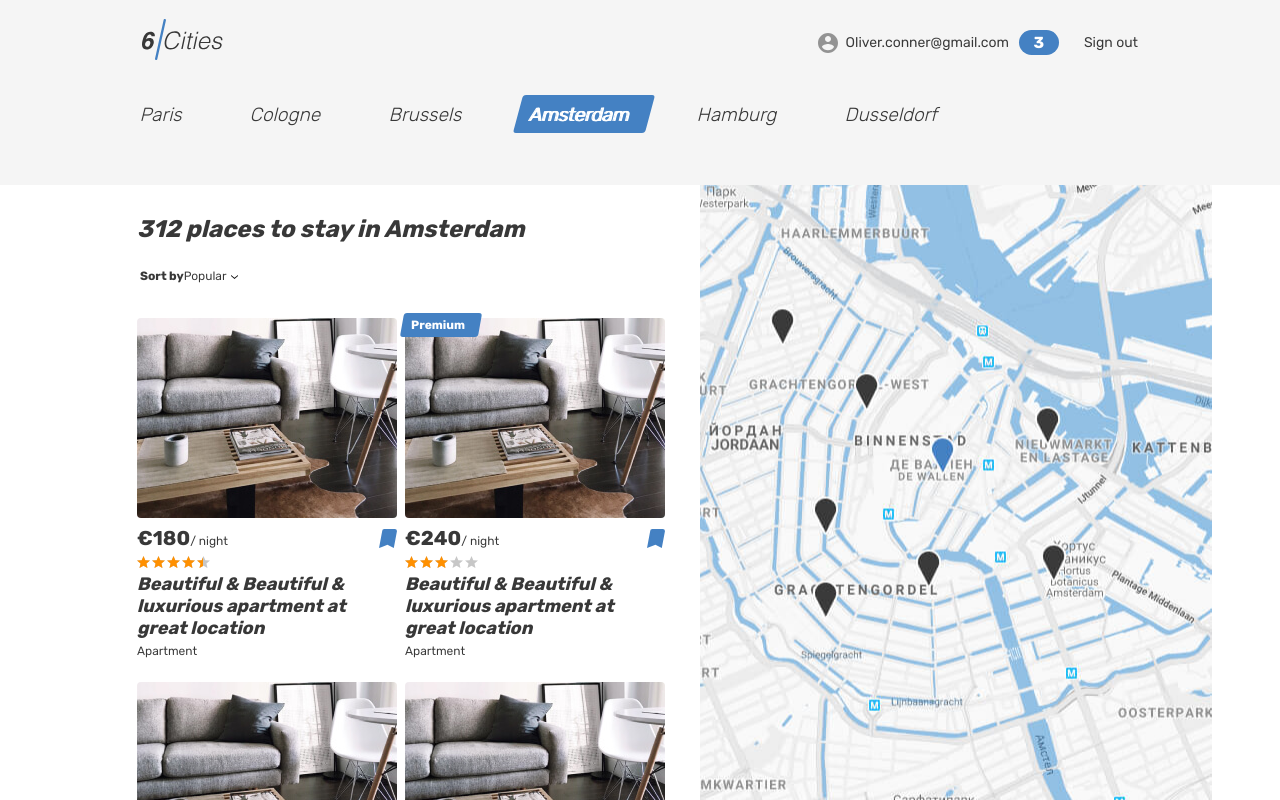
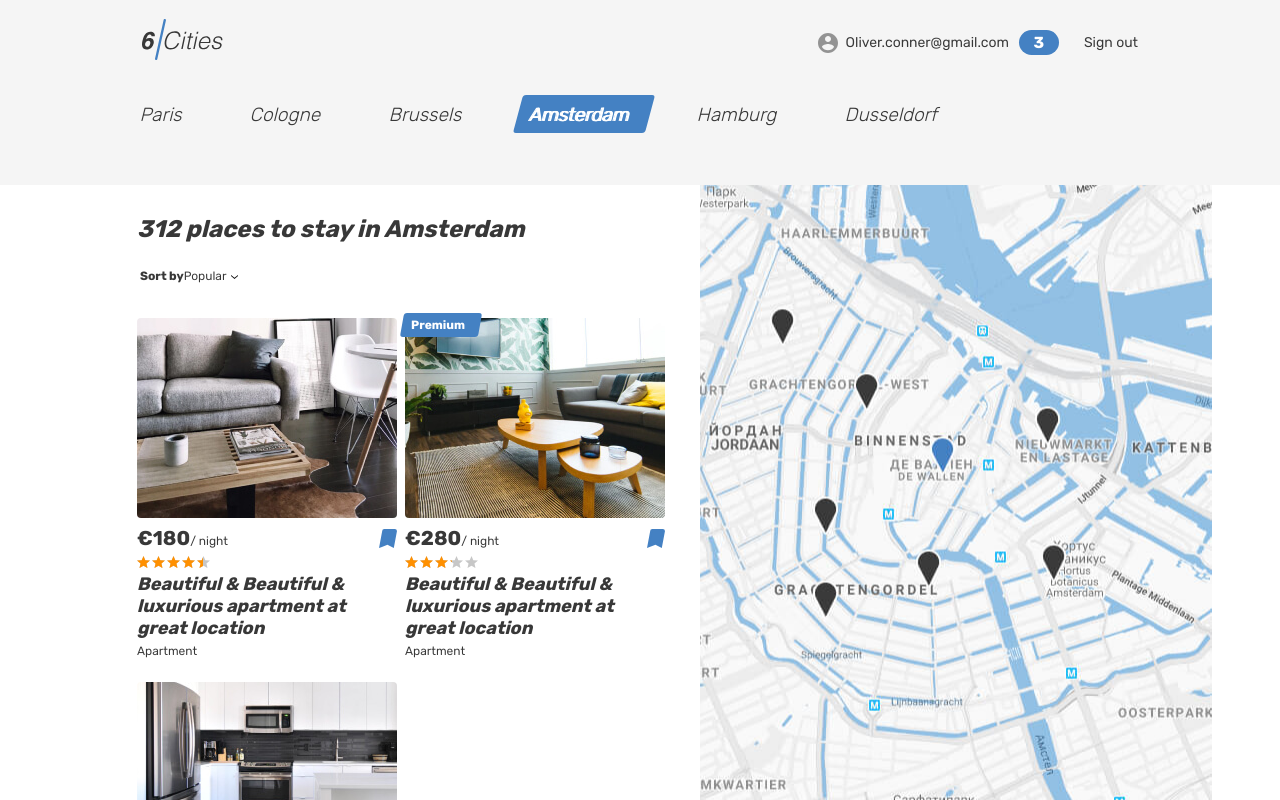
Before and after one commit to htmlacademy-react/2432063-six-cities-15, a React (Vite) app: page / in a window 1280 px wide. Built offline with nearby package versions, Linux system fonts and the light colour scheme.

Commit message:
исправиляет замечния

```diff
--- a/src/components/place-card-list.tsx
+++ b/src/components/place-card-list.tsx
@@ -3,19 +3,16 @@ import { OffersType } from '../types/types';
 
 type PlaceCardListProps = {
   offers: OffersType;
-  setCardHoverId(id: string | null): void;
+  setCardHoverId: (id: string | null) => void;
 }
 
 function PlaceCardList({ offers, setCardHoverId }: PlaceCardListProps): JSX.Element {
 
   return (
     <div className="cities__places-list places__list tabs__content">
-      {offers.map((offer) => {
-        const keyValue = offer.id;
-        return (
-          <PlaceCard key={keyValue} offerCard={offer} setCardHoverId={setCardHoverId}/>
-        );
-      })}
+      {offers.map((offer) => (
+        <PlaceCard key={offer.id} offerCard={offer} setCardHoverId={setCardHoverId}/>
+      ))}
     </div>
   );
 }
--- a/src/components/place-card.tsx
+++ b/src/components/place-card.tsx
@@ -18,9 +18,9 @@ function Premium(): JSX.Element {
 }
 
 function PlaceCard({offerCard, setCardHoverId}: PlaceCardProps): JSX.Element {
-  const {isPremium, previewImage, cardPrice, cardRating, cardDescription, cardType, id, isFavorite } = offerCard;
+  const {isPremium, previewImage, price, rating, title, type, id, isFavorite } = offerCard;
   const [isFavoriteCard, setIsFavoriteCard] = useState(isFavorite);
-  const premium = isPremium > false ? Premium() : '';
+  const premium = isPremium && <Premium />;
 
   const handleMouseOver = () => {
     setCardHoverId(id);
@@ -41,7 +41,7 @@ function PlaceCard({offerCard, setCardHoverId}: PlaceCardProps): JSX.Element {
       <div className="place-card__info">
         <div className="place-card__price-wrapper">
           <div className="place-card__price">
-            <b className="place-card__price-value">&euro;{cardPrice}</b>
+            <b className="place-card__price-value">&euro;{price}</b>
             <span className="place-card__price-text">&#47;&nbsp;night</span>
           </div>
           <button onClick={() => setIsFavoriteCard(!isFavoriteCard)}
@@ -55,14 +55,14 @@ function PlaceCard({offerCard, setCardHoverId}: PlaceCardProps): JSX.Element {
         </div>
         <div className="place-card__rating rating">
           <div className="place-card__stars rating__stars">
-            <span style={{width: `${cardRating * 100 / 5 }%`}}></span>
+            <span style={{width: `${rating * 20 }%`}}></span>
             <span className="visually-hidden">Rating</span>
           </div>
         </div>
         <h2 className="place-card__name">
-          <Link to={`offer/${id}`}>Beautiful &amp; {cardDescription}</Link>
+          <Link to={`offer/${id}`}>Beautiful &amp; {title}</Link>
         </h2>
-        <p className="place-card__type">{cardType}</p>
+        <p className="place-card__type">{type}</p>
       </div>
     </article>
   );
--- a/src/components/reviews-form.tsx
+++ b/src/components/reviews-form.tsx
@@ -5,13 +5,13 @@ function ReviewsForm(): JSX.Element {
   const [comment, setComment] = useState('');
   const [rating, setRating] = useState('0');
 
-  function handleInputChange(evt: ChangeEvent<HTMLInputElement>) {
+  const handleInputChange = (evt: ChangeEvent<HTMLInputElement>) => {
     setRating(evt.target.value);
-  }
+  };
 
-  function handleTextAreaChange(evt: ChangeEvent<HTMLTextAreaElement>) {
+  const handleTextAreaChange = (evt: ChangeEvent<HTMLTextAreaElement>) => {
     setComment(evt.target.value);
-  }
+  };
 
   return (
     <form className="reviews__form form" action="#" method="post">
--- a/src/mocks/offers.ts
+++ b/src/mocks/offers.ts
@@ -4,134 +4,82 @@ import { OffersType } from '../types/types';
 export const offers: OffersType = [
   {
     id: '1',
-    cardPrice: 180,
-    previewImage: 'img/apartment-01.jpg',
-    cardImg: [
-      'img/apartment-01.jpg',
-      'img/apartment-02.jpg',
-      'img/apartment-03.jpg',
-    ],
+    title: 'Beautiful & luxurious apartment at great location',
+    type: 'Apartment',
+    price: 180,
+
+    isFavorite: true,
     isPremium: false,
-    isFavorite: true,
-    cardBookmarks: 'place-card__bookmark-button place-card__bookmark-button--active button',
-    cardRating: 4.5,
-    cardDescription: 'Beautiful & luxurious apartment at great location',
-    cardType: 'Apartment',
-    insideItem: [
+    rating: 4.5,
+    description: 'A quiet cozy and picturesque that hides behind a a river by the unique lightness of Amsterdam.',
+    bedrooms: 3,
+    goods: [
       'Wi-Fi',
       'Washing machine',
       'Towels',
       'Heating',
       'Coffee machine',
       'Baby seat'
-    ]
+    ],
+    images: [
+      'img/apartment-01.jpg',
+      'img/apartment-02.jpg',
+      'img/apartment-03.jpg',
+    ],
+
+    previewImage: 'img/apartment-01.jpg',
+    cardBookmarks: 'place-card__bookmark-button place-card__bookmark-button--active button',
   },
   {
     id: '2',
-    cardPrice: 240,
-    previewImage: 'img/apartment-01.jpg',
-    cardImg: [
-      'img/apartment-01.jpg',
-      'img/apartment-01.jpg',
-      'img/apartment-01.jpg',
-      'img/apartment-01.jpg',
-      'img/apartment-01.jpg',
-      'img/apartment-01.jpg',
-    ],
+    title: 'Beautiful & luxurious apartment at great location',
+    type: 'Apartment',
+    price: 280,
+
+    isFavorite: true,
     isPremium: true,
-    isFavorite: true,
-    cardBookmarks: 'place-card__bookmark-button button',
-    cardRating: 3,
-    cardDescription: 'Beautiful & luxurious apartment at great location',
-    cardType: 'Apartment',
-    insideItem: [
+    rating: 3.2,
+    description: 'A quiet cozy and picturesque that hides behind a a river by the unique lightness of Amsterdam.',
+    bedrooms: 3,
+    goods: [
       'Wi-Fi',
       'Washing machine',
       'Towels',
       'Heating',
       'Coffee machine',
       'Baby seat'
-    ]
+    ],
+    images: [
+      'img/apartment-01.jpg',
+      'img/apartment-02.jpg',
+      'img/apartment-03.jpg',
+    ],
+
+    previewImage: 'img/apartment-02.jpg',
+    cardBookmarks: 'place-card__bookmark-button place-card__bookmark-button--active button',
   },
   {
     id: '3',
-    cardPrice: 190,
-    previewImage: 'img/apartment-01.jpg',
-    cardImg: [
-      'img/apartment-01.jpg',
-      'img/apartment-01.jpg',
-      'img/apartment-01.jpg',
-      'img/apartment-01.jpg',
-      'img/apartment-01.jpg',
-      'img/apartment-01.jpg',
-    ],
+    title: 'Beautiful & luxurious apartment at great location',
+    type: 'Apartment',
+    price: 380,
+
+    isFavorite: true,
     isPremium: false,
-    isFavorite: true,
-    cardBookmarks: 'place-card__bookmark-button button',
-    cardRating: 4,
-    cardDescription: 'Canal View Prinsengracht',
-    cardType: 'Room',
-    insideItem: [
+    rating: 1,
+    description: 'A quiet cozy and picturesque that hides behind a a river by the unique lightness of Amsterdam.',
+    bedrooms: 3,
+    goods: [
       'Wi-Fi',
       'Washing machine',
-      'Towels',
-      'Heating',
-      'Coffee machine',
-      'Baby seat'
-    ]
-  },
-  {
-    id: '4',
-    cardPrice: 370,
-    previewImage: 'img/apartment-01.jpg',
-    cardImg: [
+    ],
+    images: [
       'img/apartment-01.jpg',
-      'img/apartment-01.jpg',
-      'img/apartment-01.jpg',
-      'img/apartment-01.jpg',
-      'img/apartment-01.jpg',
-      'img/apartment-01.jpg',
+      'img/apartment-02.jpg',
+      'img/apartment-03.jpg',
     ],
-    isPremium: false,
-    isFavorite: true,
-    cardBookmarks: 'place-card__bookmark-button button',
-    cardRating: 3,
-    cardDescription: 'Nice, cozy, warm big bed apartment',
-    cardType: 'Apartment',
-    insideItem: [
-      'Wi-Fi',
-      'Washing machine',
-      'Towels',
-      'Heating',
-      'Coffee machine',
-      'Baby seat'
-    ]
-  },
-  {
-    id: '5',
-    cardPrice: 400,
-    previewImage: 'img/apartment-01.jpg',
-    cardImg: [
-      'img/apartment-01.jpg',
-      'img/apartment-01.jpg',
-      'img/apartment-01.jpg',
-      'img/apartment-01.jpg',
-      'img/apartment-01.jpg',
-      'img/apartment-01.jpg',
-    ],
-    isPremium: true,
-    isFavorite: true,
+
+    previewImage: 'img/apartment-03.jpg',
     cardBookmarks: 'place-card__bookmark-button place-card__bookmark-button--active button',
-    cardRating: 2,
-    cardDescription: 'Wood and stone place',
-    cardType: 'Room',
-    insideItem: [
-      'Wi-Fi',
-      'Washing machine',
-      'Towels',
-      'Heating',
-      'Coffee machine',
-      'Baby seat'
-    ]
-  },
+  }
 ];
--- a/src/pages/offer/offer.tsx
+++ b/src/pages/offer/offer.tsx
@@ -10,7 +10,7 @@ function Offer({offers}: OfferProps): JSX.Element {
   const params = useParams();
   const cardId = params.id;
   const selectedCard = offers.filter((offer) => offer.id === cardId)[0];
-  const {cardImg, cardRating, insideItem} = selectedCard;
+  const {images, rating, goods} = selectedCard;
   return (
     <div className="page">
       <header className="header">
@@ -46,7 +46,7 @@ function Offer({offers}: OfferProps): JSX.Element {
         <section className="offer">
           <div className="offer__gallery-container container">
             <div className="offer__gallery">
-              {cardImg.map((url, id) => {
+              {images.map((url, id) => {
                 const keyValue = `${id}-${url}`;
                 return (
                   <div key={keyValue} className="offer__image-wrapper">
@@ -74,10 +74,10 @@ function Offer({offers}: OfferProps): JSX.Element {
               </div>
               <div className="offer__rating rating">
                 <div className="offer__stars rating__stars">
-                  <span style={{width: `${cardRating * 100 / 5 }%`}}></span>
+                  <span style={{width: `${rating * 100 / 5 }%`}}></span>
                   <span className="visually-hidden">Rating</span>
                 </div>
-                <span className="offer__rating-value rating__value">{cardRating}</span>
+                <span className="offer__rating-value rating__value">{rating}</span>
               </div>
               <ul className="offer__features">
                 <li className="offer__feature offer__feature--entire">
@@ -97,7 +97,7 @@ function Offer({offers}: OfferProps): JSX.Element {
               <div className="offer__inside">
                 <h2 className="offer__inside-title">What&apos;s inside</h2>
                 <ul className="offer__inside-list">
-                  {insideItem.map((good) => {
+                  {goods.map((good) => {
                     const keyValue = good;
                     return (<li key={keyValue} className="offer__inside-item">{good}</li>);
                   })}
```
Also changed, not shown: src/types/types.ts (+12 -8 lines).
